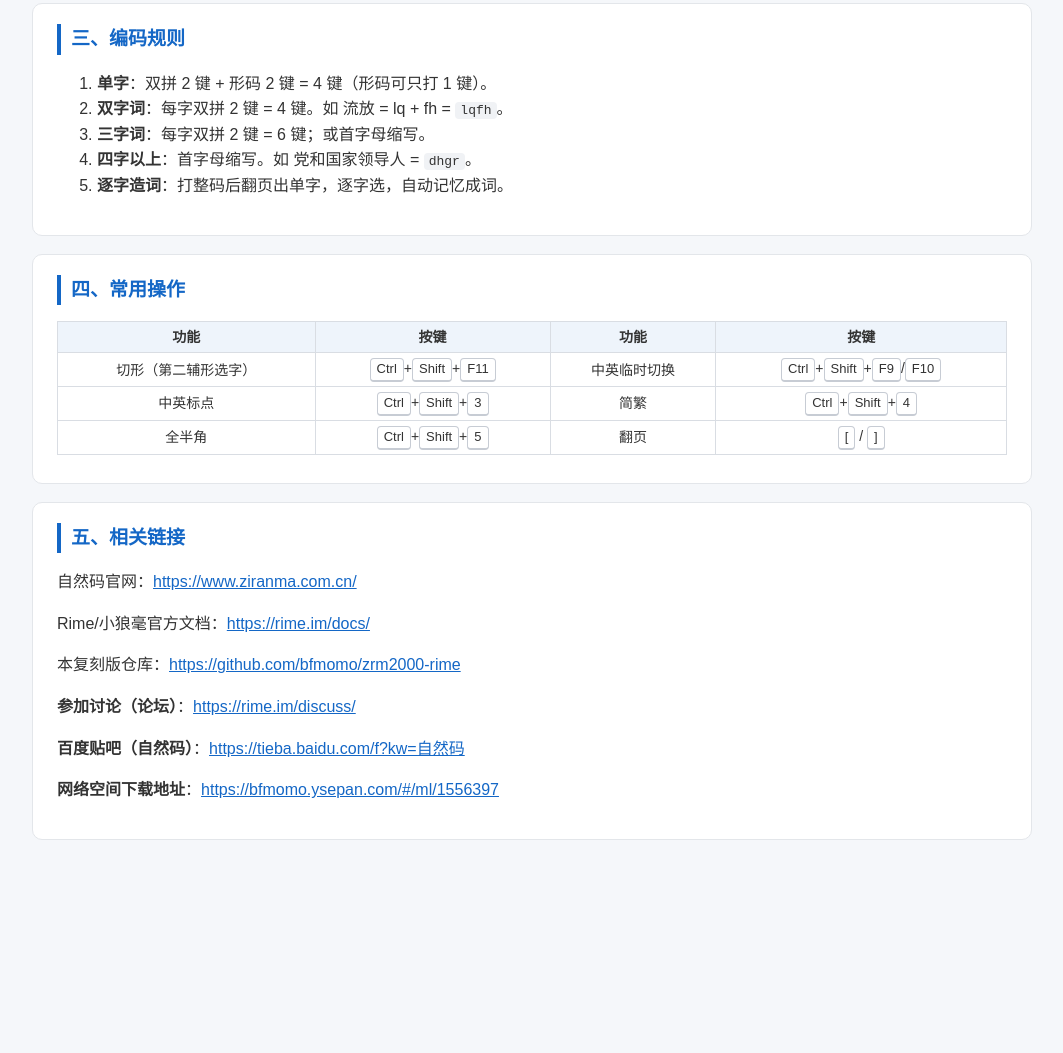
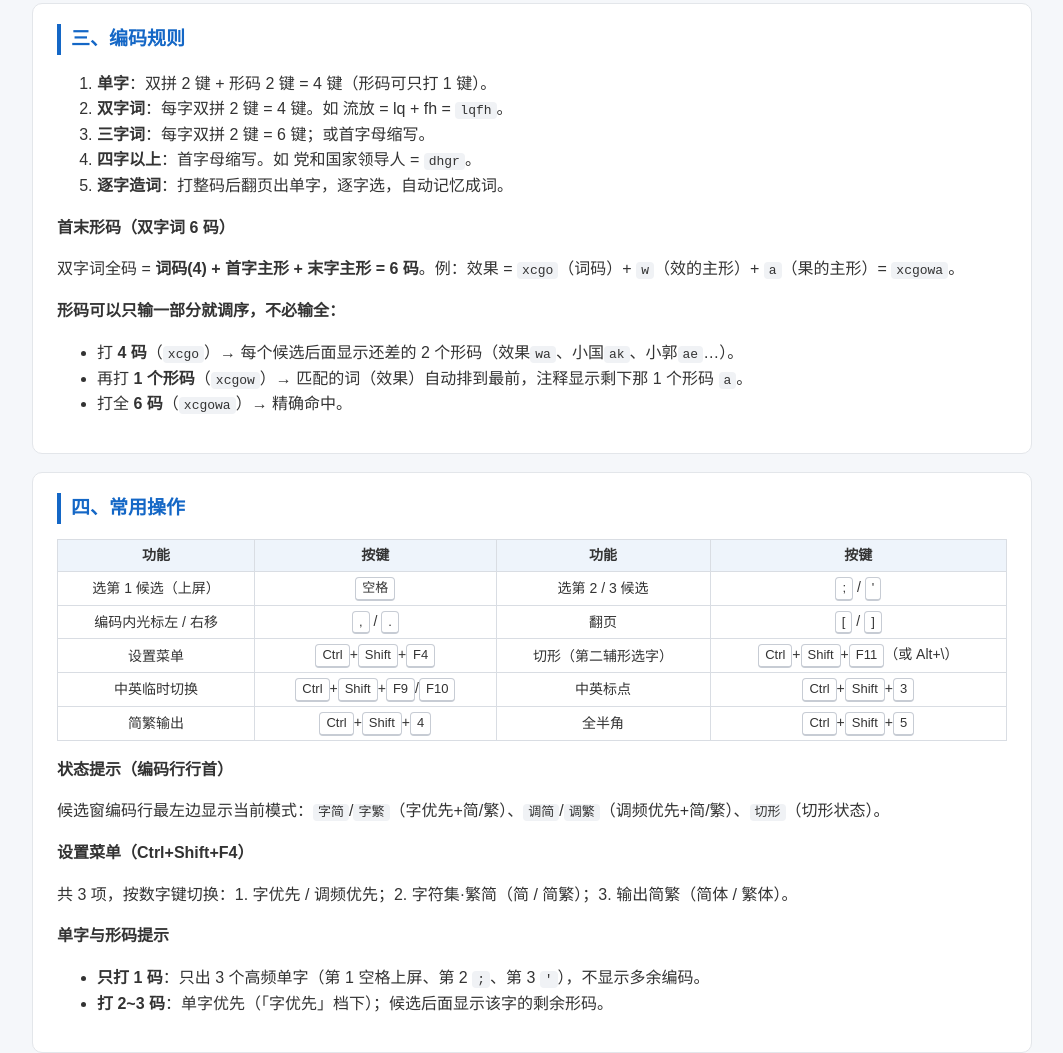
Before and after one commit to bfmomo/zrm2000-rime, a plain HTML site: page help.html in a window 1280 px wide. Shown: the part 1885-2938 px from the top of the page, without its empty margins (108-1171 px from the left). Before the commit the page ends 2759 px from the top, so only its background shows below. Drawn offline with Linux system fonts and the light colour scheme.

Commit message:
v1.2.0: 首末形码(形码可输不全调序+剩余提示)、编码行行首模式提示、1码3高频单字(;/'快选)、','/'.'移光标、移除罕用、帮助文档更新

```diff
--- a/help.html
+++ b/help.html
@@ -242,16 +242,35 @@ a{color:#1467c6}
 <li><b>四字以上</b>：首字母缩写。如 党和国家领导人 = <code>dhgr</code>。</li>
 <li><b>逐字造词</b>：打整码后翻页出单字，逐字选，自动记忆成词。</li>
 </ol>
+<h3>首末形码（双字词 6 码）</h3>
+<p>双字词全码 = <b>词码(4) + 首字主形 + 末字主形 = 6 码</b>。例：效果 = <code>xcgo</code>（词码）+ <code>w</code>（效的主形）+ <code>a</code>（果的主形）= <code>xcgowa</code>。</p>
+<p><b>形码可以只输一部分就调序，不必输全：</b></p>
+<ul>
+<li>打 <b>4 码</b>（<code>xcgo</code>）→ 每个候选后面显示还差的 2 个形码（效果<code>wa</code>、小国<code>ak</code>、小郭<code>ae</code>…）。</li>
+<li>再打 <b>1 个形码</b>（<code>xcgow</code>）→ 匹配的词（效果）自动排到最前，注释显示剩下那 1 个形码 <code>a</code>。</li>
+<li>打全 <b>6 码</b>（<code>xcgowa</code>）→ 精确命中。</li>
+</ul>
 </div>
 
 <div class="sec">
 <h2>四、常用操作</h2>
 <table>
 <tr><th>功能</th><th>按键</th><th>功能</th><th>按键</th></tr>
-<tr><td>切形（第二辅形选字）</td><td><span class="kbd">Ctrl</span>+<span class="kbd">Shift</span>+<span class="kbd">F11</span></td><td>中英临时切换</td><td><span class="kbd">Ctrl</span>+<span class="kbd">Shift</span>+<span class="kbd">F9</span>/<span class="kbd">F10</span></td></tr>
-<tr><td>中英标点</td><td><span class="kbd">Ctrl</span>+<span class="kbd">Shift</span>+<span class="kbd">3</span></td><td>简繁</td><td><span class="kbd">Ctrl</span>+<span class="kbd">Shift</span>+<span class="kbd">4</span></td></tr>
-<tr><td>全半角</td><td><span class="kbd">Ctrl</span>+<span class="kbd">Shift</span>+<span class="kbd">5</span></td><td>翻页</td><td><span class="kbd">[</span> / <span class="kbd">]</span></td></tr>
+<tr><td>选第 1 候选（上屏）</td><td><span class="kbd">空格</span></td><td>选第 2 / 3 候选</td><td><span class="kbd">;</span> / <span class="kbd">'</span></td></tr>
+<tr><td>编码内光标左 / 右移</td><td><span class="kbd">,</span> / <span class="kbd">.</span></td><td>翻页</td><td><span class="kbd">[</span> / <span class="kbd">]</span></td></tr>
+<tr><td>设置菜单</td><td><span class="kbd">Ctrl</span>+<span class="kbd">Shift</span>+<span class="kbd">F4</span></td><td>切形（第二辅形选字）</td><td><span class="kbd">Ctrl</span>+<span class="kbd">Shift</span>+<span class="kbd">F11</span>（或 Alt+\）</td></tr>
+<tr><td>中英临时切换</td><td><span class="kbd">Ctrl</span>+<span class="kbd">Shift</span>+<span class="kbd">F9</span>/<span class="kbd">F10</span></td><td>中英标点</td><td><span class="kbd">Ctrl</span>+<span class="kbd">Shift</span>+<span class="kbd">3</span></td></tr>
+<tr><td>简繁输出</td><td><span class="kbd">Ctrl</span>+<span class="kbd">Shift</span>+<span class="kbd">4</span></td><td>全半角</td><td><span class="kbd">Ctrl</span>+<span class="kbd">Shift</span>+<span class="kbd">5</span></td></tr>
 </table>
+<h3>状态提示（编码行行首）</h3>
+<p>候选窗编码行最左边显示当前模式：<code>字简</code>/<code>字繁</code>（字优先+简/繁）、<code>调简</code>/<code>调繁</code>（调频优先+简/繁）、<code>切形</code>（切形状态）。</p>
+<h3>设置菜单（Ctrl+Shift+F4）</h3>
+<p>共 3 项，按数字键切换：1. 字优先 / 调频优先；2. 字符集·繁简（简 / 简繁）；3. 输出简繁（简体 / 繁体）。</p>
+<h3>单字与形码提示</h3>
+<ul>
+<li><b>只打 1 码</b>：只出 3 个高频单字（第 1 空格上屏、第 2 <code>;</code>、第 3 <code>'</code>），不显示多余编码。</li>
+<li><b>打 2~3 码</b>：单字优先（「字优先」档下）；候选后面显示该字的剩余形码。</li>
+</ul>
 </div>
 
 <div class="sec">
```
Also changed, not shown: zrm2000-help.html (+22 -3 lines), 使用说明.html (+22 -3 lines), 17 other files.
